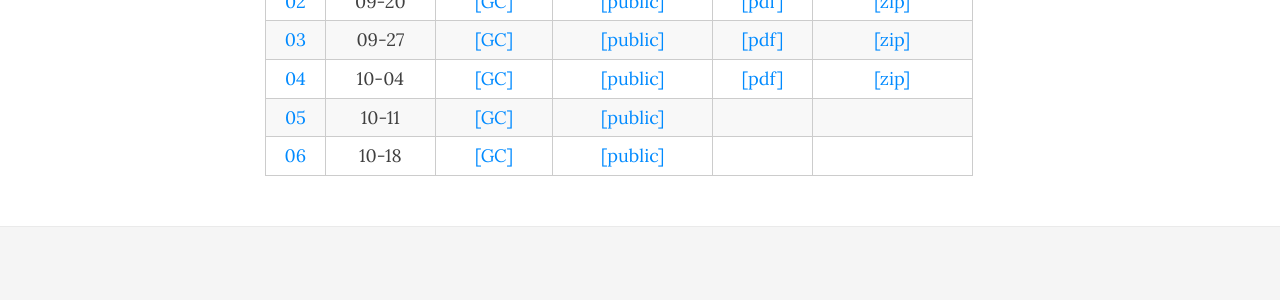
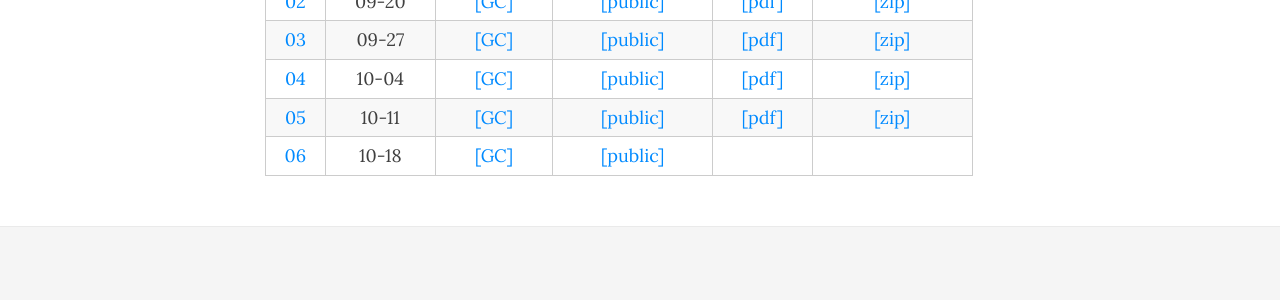
Before and after one commit to data1010/data1010.github.io, a Jekyll site: the page built from homework.md, in a window 1280 px wide. Shown: the part 412-712 px from the top of the page. Built offline with Jekyll 4.4.1, drawn with Linux system fonts in a browser that asks for light colours; nearby versions of some CDN libraries.

Commit message:
hw05sol"

```diff
--- a/homework.md
+++ b/homework.md
@@ -60,8 +60,8 @@ title: Homework
       <td style="text-align: center">10-11</td>
       <td style="text-align: center"><a href="https://classroom.github.com/a/7U1TvpJw">[GC]</a></td>
       <td style="text-align: center"><a href="https://github.com/data1010-fall2019/data1010-hw05">[public]</a></td>
-      <td style="text-align: center"></td>
-      <td style="text-align: center"></td>
+      <td style="text-align: center"><a href="/docs/solutions/hw05sol.pdf">[pdf]</a></td>
+      <td style="text-align: center"><a href="/docs/solutions/hw05sol.zip">[zip]</a></td>
    </tr>
    <tr>
       <td style="text-align: center"><a href="/docs/assignments/hw06">06</a></td>
```
